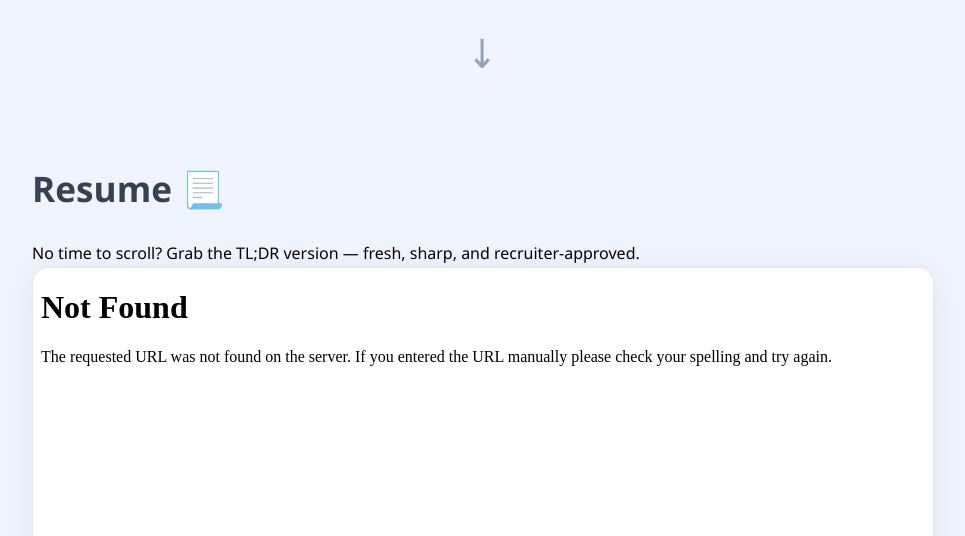
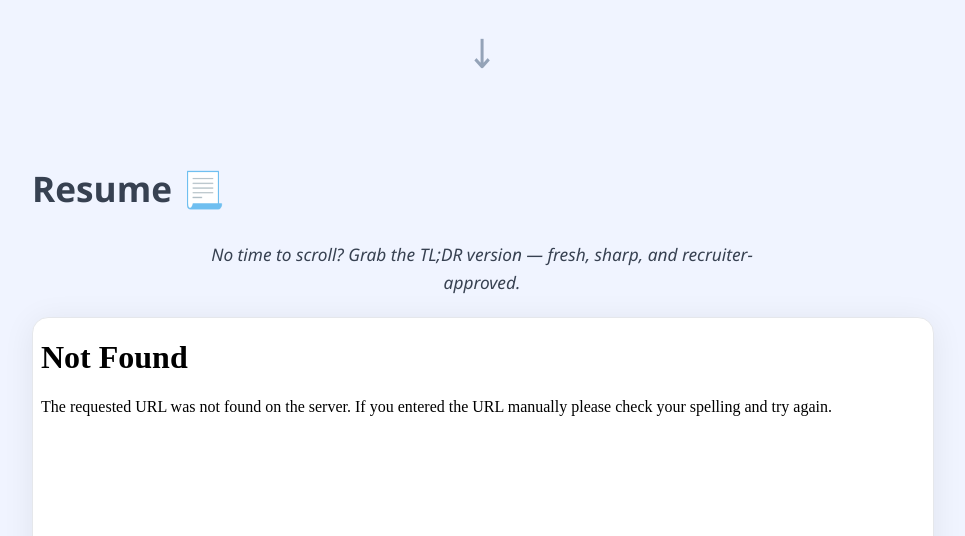
Before and after one commit to holygrail0063/akash-portfolio, a Flask app: page / in a window 1280 px wide. Shown: the part 1893-2429 px from the top of the page, without its empty margins (158-1123 px from the left). Run offline with Flask 2, Linux system fonts and the light colour scheme; some libraries are stand-ins or nearby versions.

Commit message:
Update index.html

```diff
--- a/templates/index.html
+++ b/templates/index.html
@@ -276,8 +276,7 @@
     </section>
     <section id="resume" class="section">
     <h1 class="section-title">Resume 📃</h1>
-
-        <div class="-intro">
+        <div class="resume-intro">
             No time to scroll? Grab the TL;DR version — fresh, sharp, and recruiter-approved.
         </div>
         <div class="-viewer-container">
```
